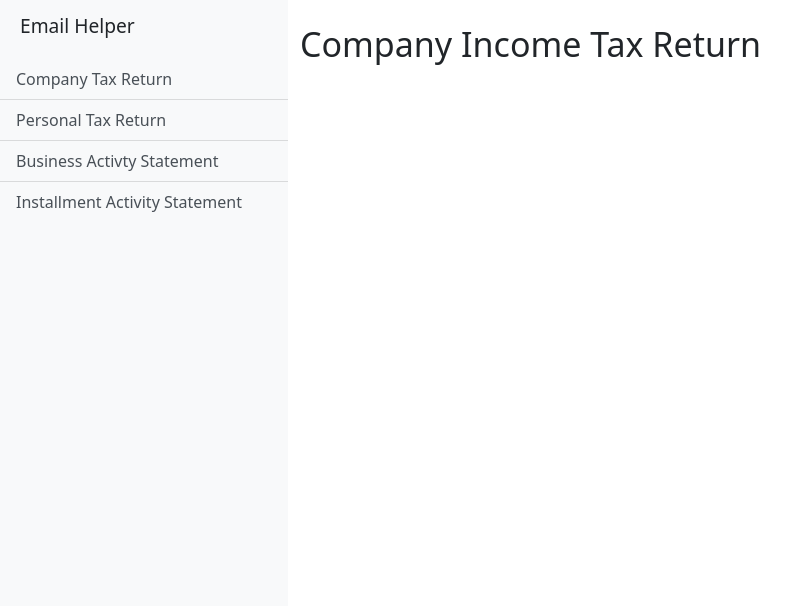
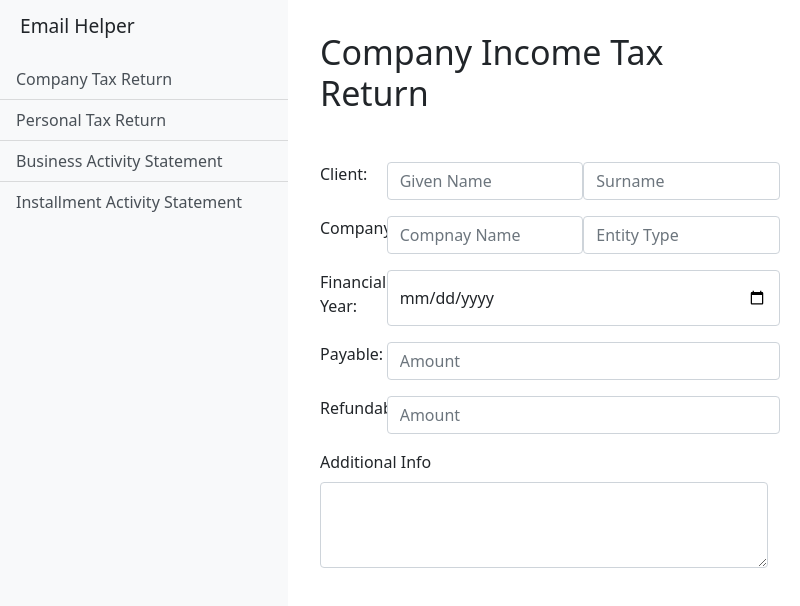
Before and after one commit to carmelo343/email-helper, an Electron app: page src/company-tax.html in a window 800 px wide. Drawn offline with Linux system fonts and the light colour scheme.

Commit message:
Init company tax form

```diff
--- a/lib/simple-sidebar.css
+++ b/lib/simple-sidebar.css
@@ -28,6 +28,7 @@
 
 #page-content-wrapper {
   min-width: 100vw;
+  padding: 2rem;
 }
 
 #wrapper.toggled #sidebar-wrapper {
--- a/src/company-tax.html
+++ b/src/company-tax.html
@@ -20,7 +20,7 @@
             <div class="list-group list-group-flush">
                 <a href="#" class="list-group-item list-group-item-action bg-light">Company Tax Return</a>
                 <a href="#" class="list-group-item list-group-item-action bg-light">Personal Tax Return</a>
-                <a href="#" class="list-group-item list-group-item-action bg-light">Business Activty Statement</a>
+                <a href="#" class="list-group-item list-group-item-action bg-light">Business Activity Statement</a>
                 <a href="#" class="list-group-item list-group-item-action bg-light">Installment Activity Statement</a>
             </div>
         </div>
@@ -28,8 +28,36 @@
 
         <!-- Page Content -->
         <div id="page-content-wrapper">
-            <div class="container-fluid">
-                <h1 class="mt-4">Company Income Tax Return</h1>
+            <div>
+                <h1 class="mb-5">Company Income Tax Return</h1>
+                <form>
+                    <div class="row mb-3">
+                        <label class="col-sm-2 form-label">Client: </label>
+                        <input type="text" class="col-sm form-control" placeholder="Given Name">
+                        <input type="text" class="col-sm form-control" placeholder="Surname">
+                    </div>
+                    <div class="row mb-3">
+                        <label class="col-sm-2 form-label">Company: </label>
+                        <input type="text" class="col-sm form-control" placeholder="Compnay Name">
+                        <input type="text" class="col-sm form-control" placeholder="Entity Type">
+                    </div>
+                    <div class="row mb-3">
+                        <label class="col-sm-2 form-label">Financial Year: </label>
+                        <input type="date" class="col-sm form-control">
+                    </div>
+                    <div class="row mb-3">
+                        <label class="col-sm-2 form-label">Payable: </label>
+                        <input type="text" class="col-sm form-control" placeholder="Amount">
+                    </div>
+                    <div class="row mb-3">
+                        <label class="col-sm-2 form-label">Refundable: </label>
+                        <input type="text" class="col-sm form-control" placeholder="Amount">
+                    </div>
+                    <div class="mb-3">
+                        <label class="form-label">Additional Info</label>
+                        <textarea class="form-control" id="exampleFormControlTextarea1" rows="3"></textarea>
+                    </div>
+                </form>
             </div>
         </div>
         <!-- /#page-content-wrapper -->
```
Also changed, not shown: src/index.html (+1 -1 lines).
